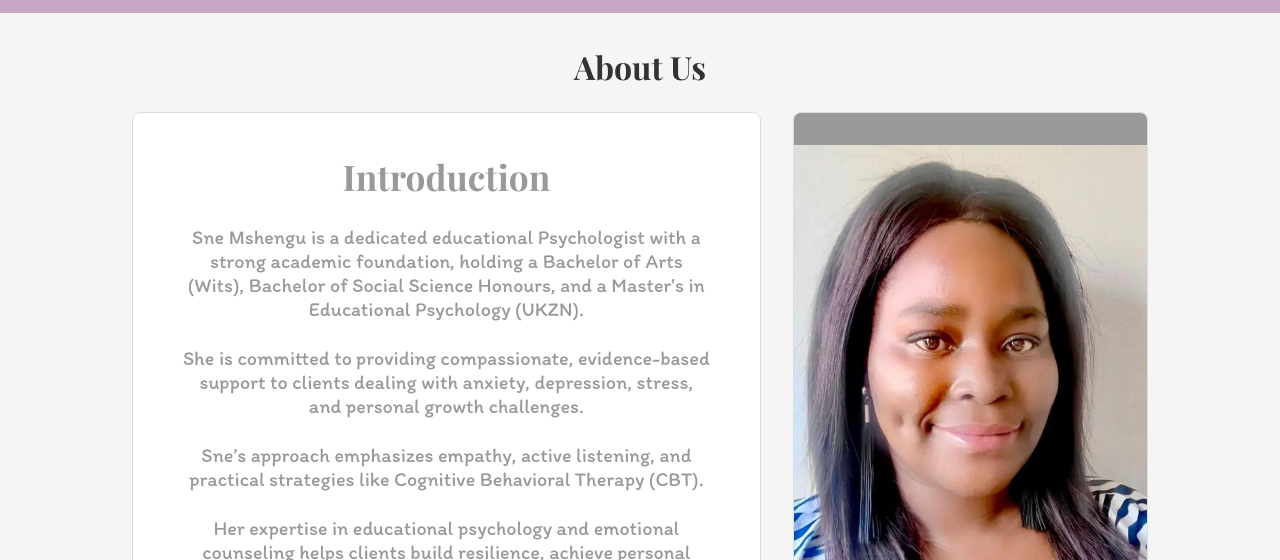
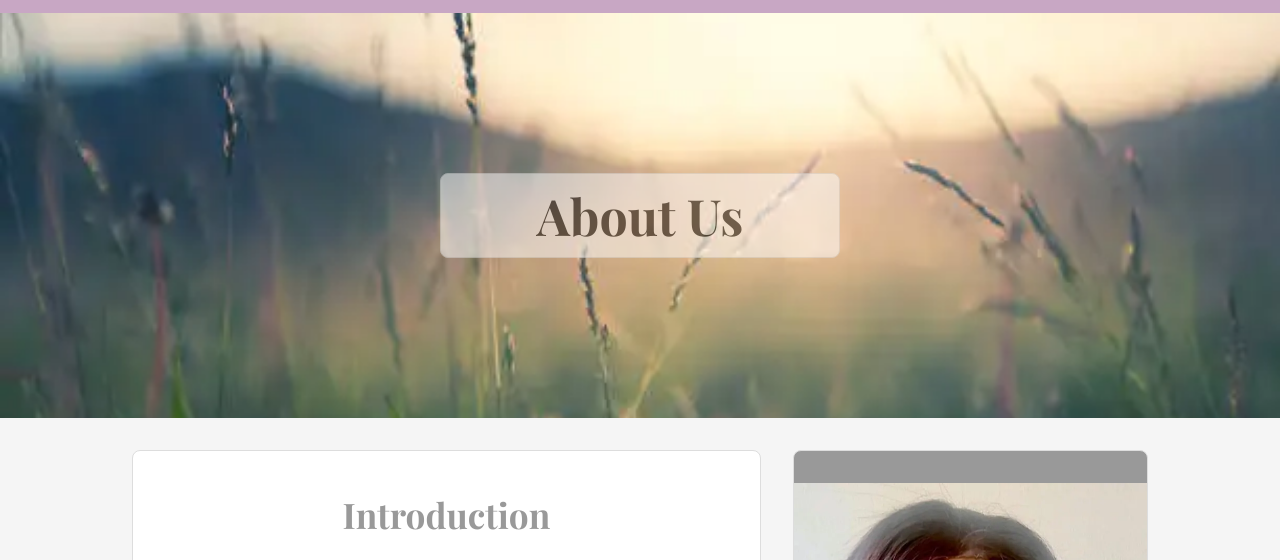
Before and after one commit to Boya015/Therapy-project, a plain HTML site: page pages/about.html in a window 1280 px wide. Shown: the part 223-783 px from the top of the page. Drawn offline with nearby package versions, Linux system fonts and the light colour scheme; a web font is replaced by a local one.

Commit message:
increase about-us heading

```diff
--- a/assets/css/about.css
+++ b/assets/css/about.css
@@ -30,6 +30,16 @@ nav a {
   font-weight: bold;
 }
 
+.hero-banner {
+  background-color: #e0e0e0;
+  padding: 10rem;
+  text-align: center;
+  background-image: url("/assets/img/banner-image.webp");
+  object-fit: cover;
+  background-repeat: no-repeat;
+  background-size: cover; /* Ensures the image covers the entire div */
+  background-position: center; /* Centers the image */
+}
 .about-section {
   padding: 2rem;
   display: flex;
@@ -52,6 +62,20 @@ nav a {
   max-width: 1000px;
   width: 100%;
   max-width: 1200px;
+}
+
+.About-us {
+  background-color: #fff;
+    padding: 0.5rem;
+    width: 80%;
+    max-width: 400px;
+    border: 1px solid #ddd;
+    border-radius: 8px;
+    opacity: 0.5;
+}
+
+.About-us h2 {
+  font-size: 50px;
 }
 
 .info-box {
--- a/assets/css/styles.css
+++ b/assets/css/styles.css
@@ -27,3 +27,20 @@ nav a:hover {
     border-radius: 4px; /* Optional: add rounded corners */
     padding: 0.5rem 0.8rem; /* Adjust padding to accommodate border */
 }
+
+.why-choose-us {
+    background-color: #fff;
+    padding: 0.5rem;
+    width: 80%;
+    max-width: 400px;
+    border: 1px solid #ddd;
+    border-radius: 8px;
+    opacity: 0.5;
+  }
+
+  .banner-content {
+    display: flex;
+    flex-direction: column;
+    align-items: center;
+    gap: 1.5rem;
+  }
--- a/pages/about.html
+++ b/pages/about.html
@@ -33,9 +33,15 @@
         </nav>
       </div>
     </header>
+    <section class="hero-banner">
+      <div class="banner-content">
+        <div class="About-us">
+          <h2>About Us</h2>
+        </div>
+      </div>
+    </section>
 
     <section class="about-section">
-      <h2>About Us</h2>
       <div class="about-content">
         <div class="info-box">
           <h3>Introduction</h3>
```
